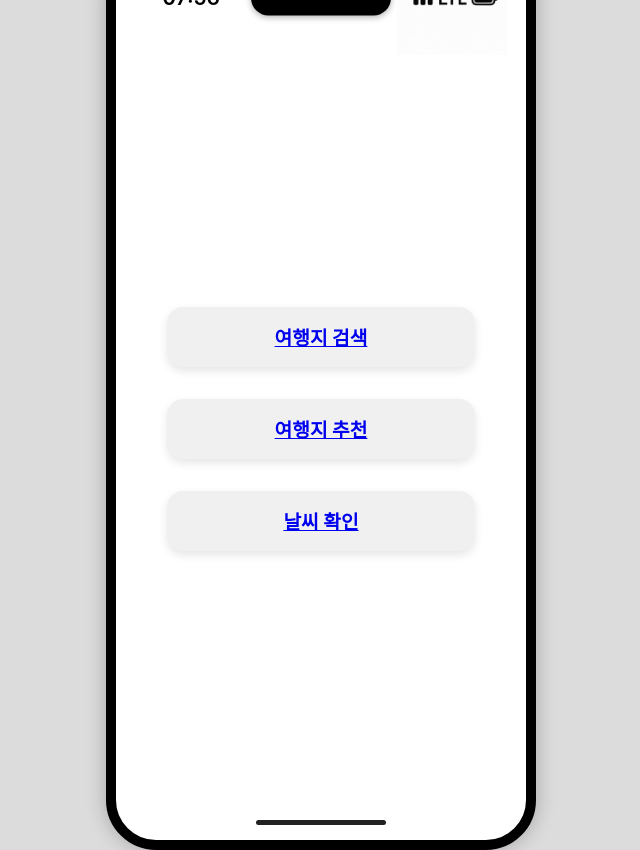
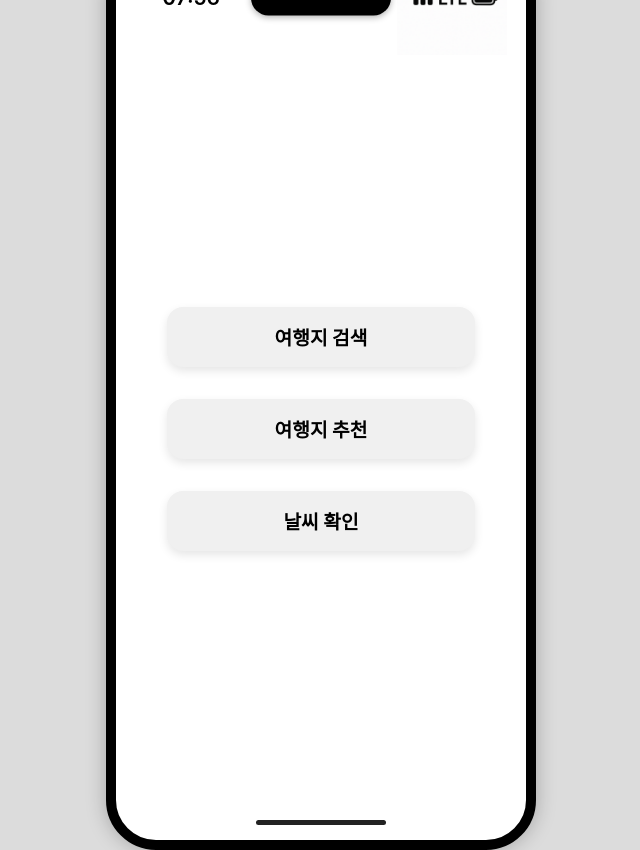
Before and after one commit to MUN0203/opensource_basic_project, a Flask app: page / in a window 1280 px wide. Shown: the whole page, without its empty margins (319-959 px from the left). Run offline with Flask 3, Linux system fonts and the light colour scheme.

Commit message:
버튼 글자 수정

```diff
--- a/static/style.css
+++ b/static/style.css
@@ -92,6 +92,9 @@ body {
   box-shadow: 0 4px 10px rgba(0, 0, 0, 0.1);
   cursor: pointer;
   transition: transform 0.2s ease;
+
+  text-decoration: none;   /* 모든 상태에서 밑줄 없음 */
+  color: black;          /* 모든 상태에서 글자색 검은색 (원하는 색으로 변경) */
 }
 
 .app:hover {
```
